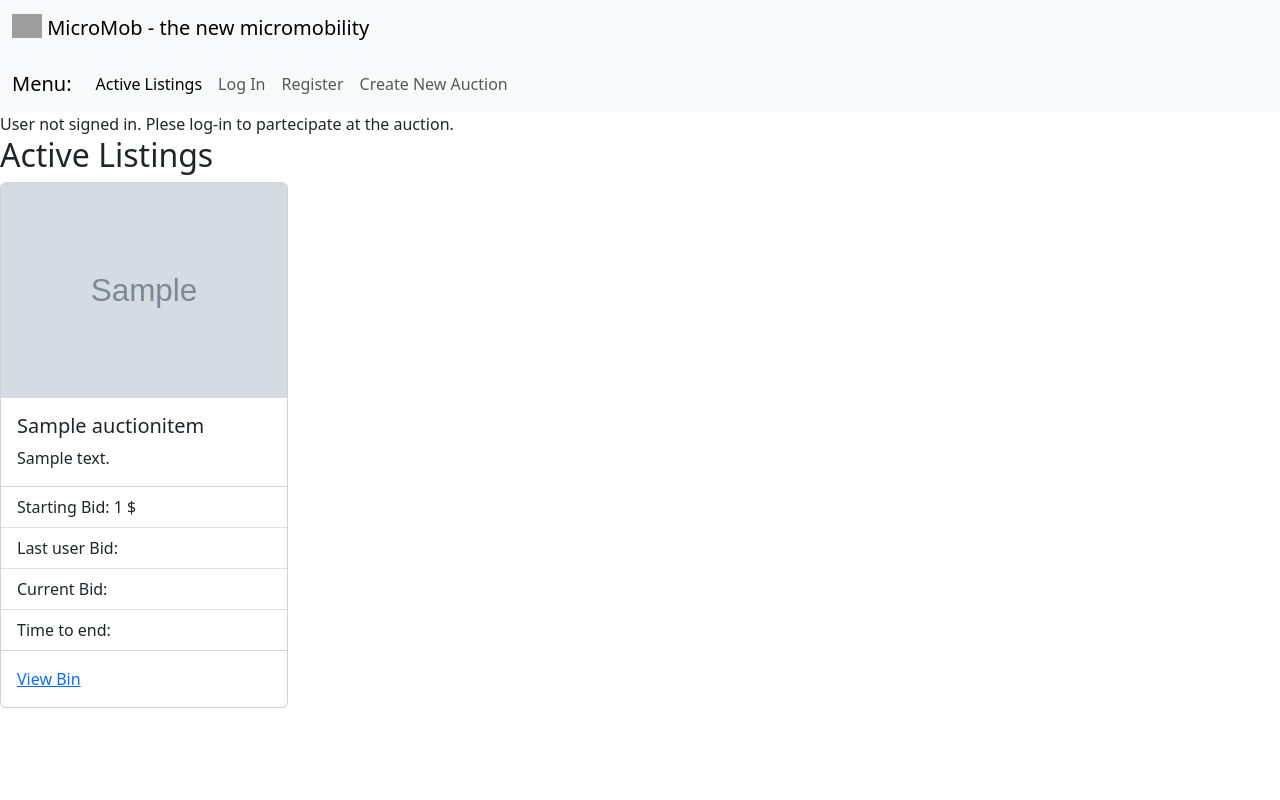
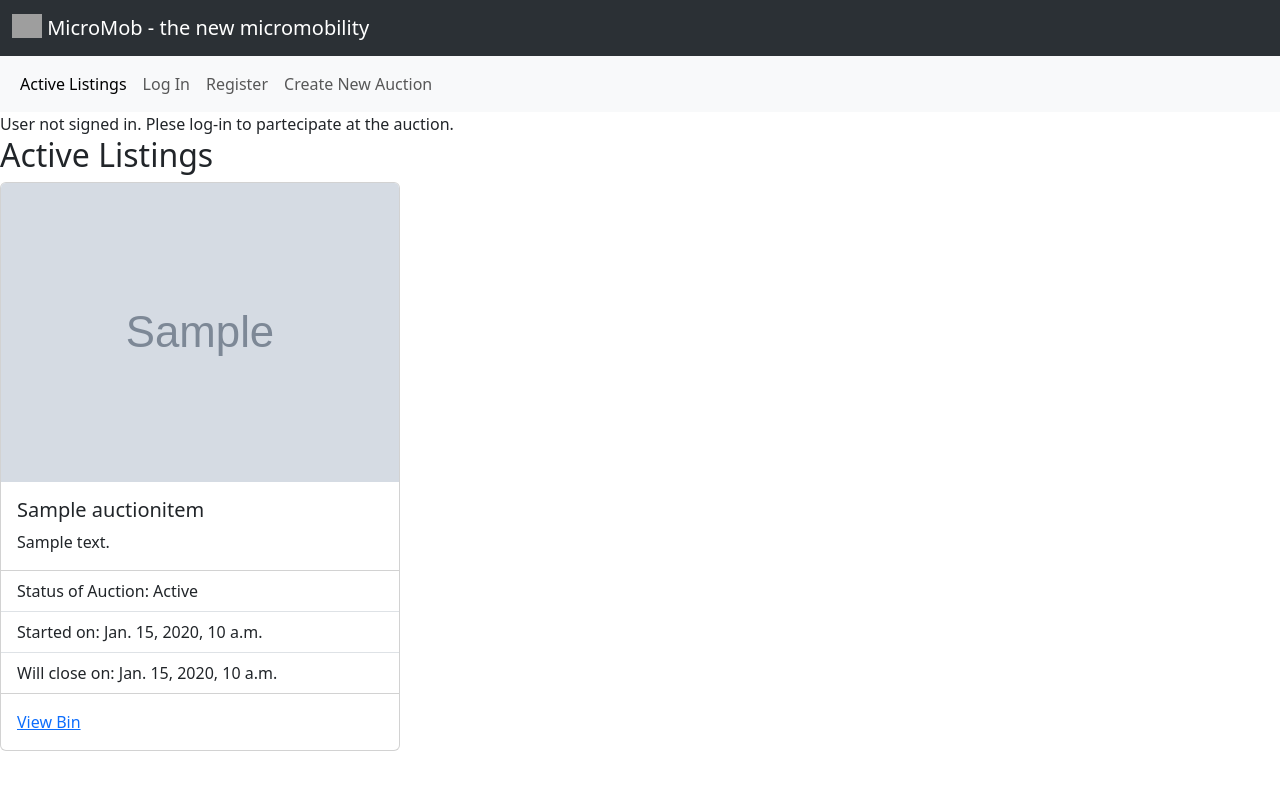
Before and after one commit to matteo-foschi/micromob, a Django app: page / in a window 1280 px wide. Run offline with Django 3.2, Linux system fonts and the light colour scheme; tables that the repository leaves empty hold one stand-in row (values such as "Sample post"); grey boxes marked "Sample" are stand-in pictures; grey boxes are pictures that could not be loaded.

Commit message:
Commit of the day

```diff
--- a/app/app/settings.py
+++ b/app/app/settings.py
@@ -68,6 +68,8 @@ TEMPLATES = [
     },
 ]
 
+WSGI_APPLICATION = "app.wsgi.application"
+
 CACHES = {
     "default": {
         "BACKEND": "redis_cache.RedisCache",
@@ -75,7 +77,8 @@ CACHES = {
     }
 }
 
-WSGI_APPLICATION = "app.wsgi.application"
+# Cache time to live is 30 minutes.
+CACHE_TTL = 60 * 30
 
 
 # Database
--- a/app/auction/models.py
+++ b/app/auction/models.py
@@ -19,6 +19,7 @@ class auctionItem(models.Model):
     active = models.BooleanField(default=True)
     startDate = models.DateTimeField(default=timezone.now)
     endDate = models.DateTimeField(default=timezone.now)
+    bidWinner = models.IntegerField(default=None, null=True)
     winner = models.CharField(max_length=20, blank=True, null=True)
     txId = models.CharField(max_length=66, default=None, null=True, blank=True)
 
--- a/app/auction/templates/auction/base.html
+++ b/app/auction/templates/auction/base.html
@@ -11,7 +11,7 @@
         <script src="https://cdn.jsdelivr.net/npm/@popperjs/core@2.11.8/dist/umd/popper.min.js" integrity="sha384-I7E8VVD/ismYTF4hNIPjVp/Zjvgyol6VFvRkX/vR+Vc4jQkC+hVqc2pM8ODewa9r" crossorigin="anonymous"></script>
         <script src="https://cdn.jsdelivr.net/npm/bootstrap@5.3.1/dist/js/bootstrap.min.js" integrity="sha384-Rx+T1VzGupg4BHQYs2gCW9It+akI2MM/mndMCy36UVfodzcJcF0GGLxZIzObiEfa" crossorigin="anonymous"></script>
 
-        <nav class="navbar bg-body-tertiary">
+        <nav class="navbar bg-body-tertiary" data-bs-theme="dark">
             <div class="container-fluid">
               <a class="navbar-brand" href="#">
                 <img src="/docs/5.3/assets/brand/bootstrap-logo.svg" alt="Logo" width="30" height="24" class="d-inline-block align-text-top">
@@ -22,7 +22,6 @@
 
         <nav class="navbar navbar-expand-lg bg-body-tertiary">
             <div class="container-fluid">
-              <a class="navbar-brand" href="#">Menu:</a>
               <button class="navbar-toggler" type="button" data-bs-toggle="collapse" data-bs-target="#navbarNav" aria-controls="navbarNav" aria-expanded="false" aria-label="Toggle navigation">
                 <span class="navbar-toggler-icon"></span>
               </button>
--- a/app/auction/templates/auction/homepage.html
+++ b/app/auction/templates/auction/homepage.html
@@ -3,17 +3,21 @@
 {% block body %}
     <h2>Active Listings</h2>
     {% for list in list1 %}
-    <div class="card" style="width: 18rem;">
+    <div class="card" style="width: 25rem;">
         <img src="{{ list.image_url }}" class="card-img-top">
         <div class="card-body">
           <h5 class="card-title">{{list.title}}</h5>
           <p class="card-text">{{ list.description }}</p>
         </div>
         <ul class="list-group list-group-flush">
-          <li class="list-group-item">Starting Bid: {{ list.startingBid }} $ </li>
-          <li class="list-group-item">Last user Bid:</li>
-          <li class="list-group-item">Current Bid:</li>
-          <li class="list-group-item">Time to end:</li>
+          {% if list.active %}
+            <li class="list-group-item">Status of Auction: Active</li>
+            <li class="list-group-item">Started on: {{ list.startDate }}</li>
+            <li class="list-group-item">Will close on: {{ list.endDate }}</li>
+          {% else %}
+            <li class="list-group-item">Status of Auction: Closed</li>
+            <li class="list-group-item">Closed on: {{ list.endDate }}</li>
+          {% endif %}
         </ul>
         <div class="card-body">
           <a href="{% url 'listAuction' list.id %}" class="card-link">View Bin</a>
--- a/app/auction/views.py
+++ b/app/auction/views.py
@@ -9,7 +9,13 @@ from django.contrib import messages
 from django.utils import timezone
 from datetime import timedelta
 from django.contrib.auth.decorators import login_required
+
+from django.conf import settings
+import json
+
 import redis
+
+r = redis.Redis(host="127.0.0.1", port=6379, password="", db=0, decode_responses=True)
 
 
 def homePage(request):
@@ -65,7 +71,7 @@ def create(request):
         if form.is_valid():
             item = form.save(commit=False)
             item.user = request.user.username
-            item.endDate = item.startDate + timedelta(days=7)
+            item.endDate = item.startDate + timedelta(minutes=30)
             item.save()
             return redirect("homePage")  # Redirect to a success page
     else:
@@ -75,16 +81,60 @@ def create(request):
 
 def listIndexAuction(request, indexId):
     indexAuction = auctionItem.objects.get(id=indexId, active=True)
-    bidsIdAuction = auctionBid.objects.filter(auction=indexId)
+    lastBid = getHighBid(indexId)
+    lastUserBid = getUserHighBid(indexId)
+    return render(
+        request,
+        "auction/listauction.html",
+        {"list": indexAuction, "lastBid": lastBid, "lastUserBid": lastUserBid},
+    )
 
+
+def bidList(request):
+    bidAmount = float(request.GET["bidAmount"])
+    listId = str(request.GET["listId"])
+    itemAuction = auctionItem.objects.get(id=listId)
+    lastBid = getHighBid(listId)
+    lastUserBid = getUserHighBid(listId)
+    if bidAmount > lastBid and bidAmount > itemAuction.startingBid:
+        if lastUserBid == request.user.username:
+            messages.error(
+                request,
+                "Your last bid is the best. You are the best bidder in the auction.",
+            )
+            return render(request, "auction/listauction.html", {"list": listId})
+        else:
+            placeBid(listId, request.user.username, bidAmount)
+            print("Si può inserire la puntata d'asta")
+    else:
+        print("Offerta troppo bassa")
+        messages.error(
+            request,
+            "Offerta troppo bassa",
+        )
+        return render(request, "auction/listauction.html", {"list": listId})
+
+    indexAuction = auctionItem.objects.get(id=listId, active=True)
     return render(request, "auction/listauction.html", {"list": indexAuction})
 
 
-def bidList(request):
-    bidAmount = request.GET["bidAmount"]
-    listId = request.GET["listId"]
-    bidsIdAuction = auctionBid.objects.filter(auction=listId)
-    indexAuction = auctionItem.objects.get(id=listId)
+def placeBid(auctionId, bidder, bidAmount):
+    r.zadd(f"auction:{auctionId}", {bidder: bidAmount})
+    all_bids = r.zrange(f"auction:{auctionId}", 0, -1, withscores=True)
+    print(all_bids)
 
-    list_id = 1
-    return render(request, list_id)
+
+def getHighBid(listId):
+    keyExists = r.zrange(f"auction:{listId}", 0, -1, withscores=True)
+    if len(keyExists) > 0:
+        highest_bid = r.zrevrange(f"auction:{listId}", 0, 0, withscores=True)
+        lastAmount = float(highest_bid[0][1])
+    else:
+        lastAmount = 0
+    return lastAmount
+
+
+def getUserHighBid(listId):
+    highest_bid = r.zrevrange(f"auction:{listId}", 0, 0, withscores=True)
+    userHighBid = highest_bid[0][0]
+    return userHighBid
--- a/requirements.txt
+++ b/requirements.txt
@@ -1,3 +1,5 @@
 django==3.0.5
 pillow
 redis
+django-redis
+django-redis-cache==3.0.1
```
Also changed, not shown: app/auction/templates/auction/listauction.html (+2 -9 lines), app/auction/test.py (+23 -0 lines), app/auction/test2.py (added, +19 -0 lines), app/auction/migrations/0005_auctionitem_bidwinner.py (added), 3 other files.
